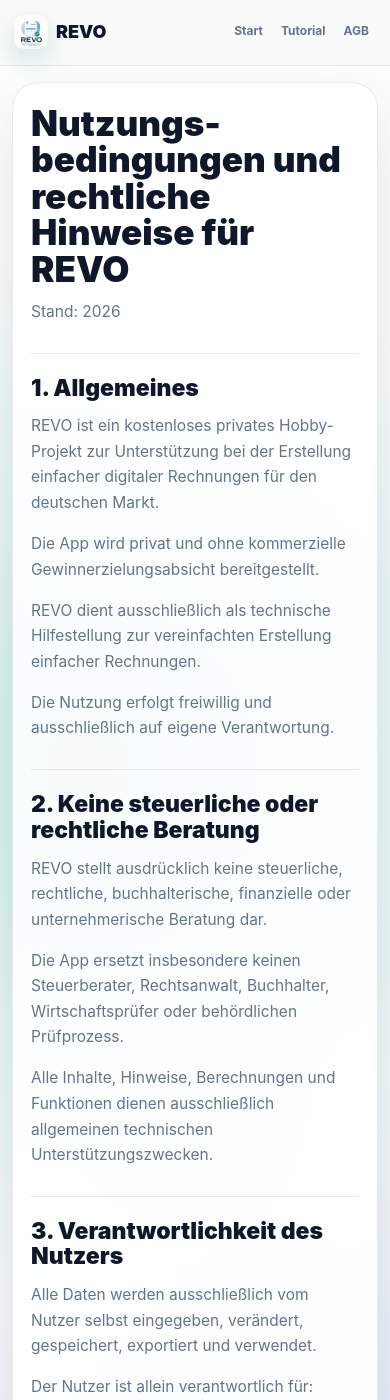
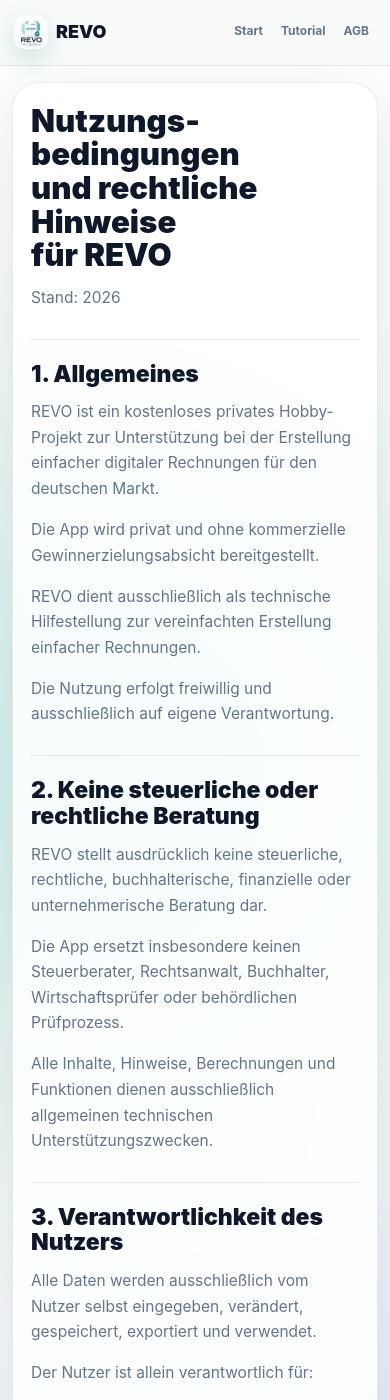
Before and after one commit to saschkatm-a11y/REVO, a Jekyll site: the page built from docs/agb.md, in a window 390 px wide and 1400 px high. Built offline with Jekyll 4.4.1, drawn with Linux system fonts in a browser that asks for light colours.

Commit message:
Force clean mobile AGB title wrapping

```diff
--- a/docs/agb.md
+++ b/docs/agb.md
@@ -6,7 +6,12 @@
 
 <h1 class="legal-title" aria-label="Nutzungsbedingungen und rechtliche Hinweise für REVO">
   <span class="legal-title-desktop">Nutzungsbedingungen und rechtliche Hinweise für REVO</span>
-  <span class="legal-title-mobile" aria-hidden="true">Nutzungs-<br />bedingungen und rechtliche Hinweise für REVO</span>
+  <span class="legal-title-mobile" aria-hidden="true">
+    <span>Nutzungs-</span>
+    <span>bedingungen</span>
+    <span>und rechtliche Hinweise</span>
+    <span>für REVO</span>
+  </span>
 </h1>
 
 Stand: 2026
--- a/docs/styles.css
+++ b/docs/styles.css
@@ -561,6 +561,10 @@
   display: none;
 }
 
+.legal-title-mobile span {
+  display: block;
+}
+
 .doc-page h2 {
   padding-top: 26px;
   margin-top: 34px;
@@ -706,6 +710,14 @@
   .feature-grid {
     grid-template-columns: repeat(2, minmax(0, 1fr));
   }
+
+  .legal-title-desktop {
+    display: none;
+  }
+
+  .legal-title-mobile {
+    display: block;
+  }
 }
 
 @media (max-width: 620px) {
@@ -788,16 +800,8 @@
   }
 
   .doc-page h1 {
-    font-size: clamp(31px, 9vw, 42px);
-    line-height: 1.04;
-  }
-
-  .legal-title-desktop {
-    display: none;
-  }
-
-  .legal-title-mobile {
-    display: inline;
+    font-size: clamp(28px, 8vw, 36px);
+    line-height: 1.08;
   }
 
   .doc-page h2 {
```
